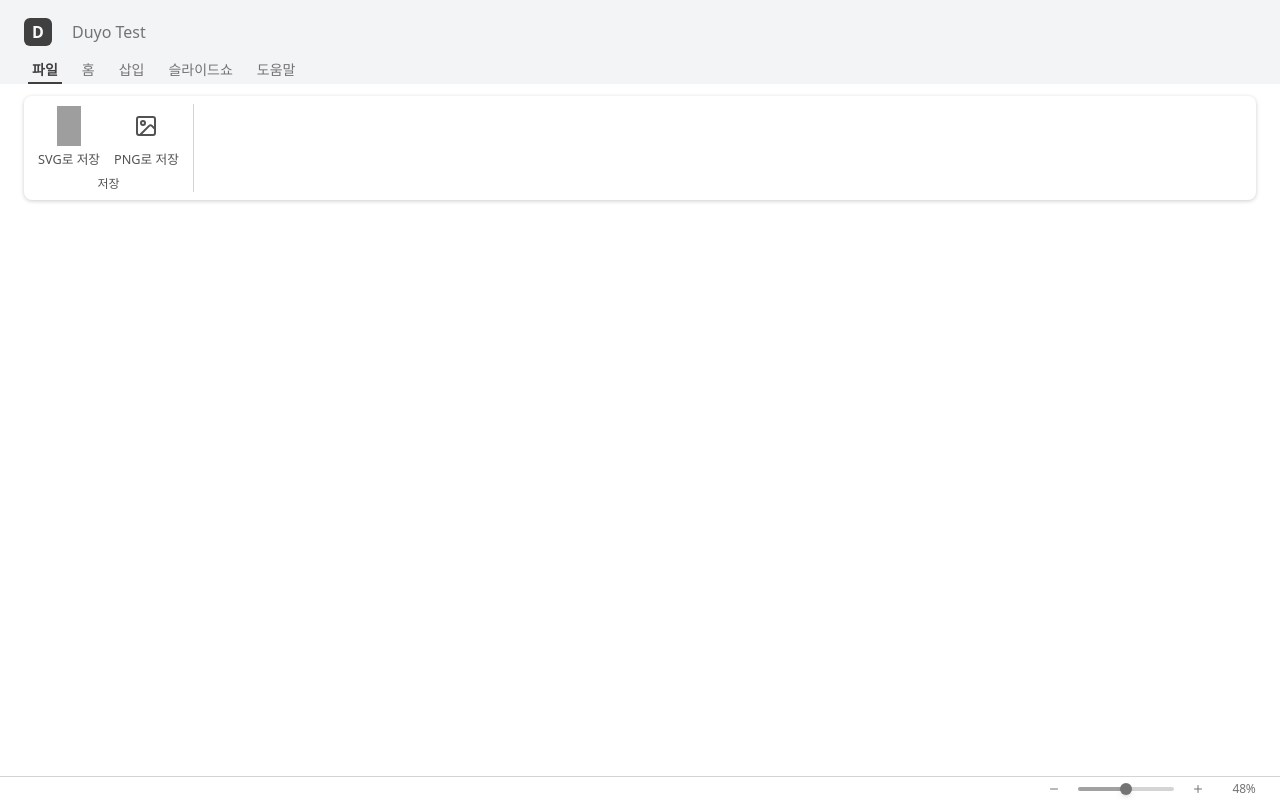
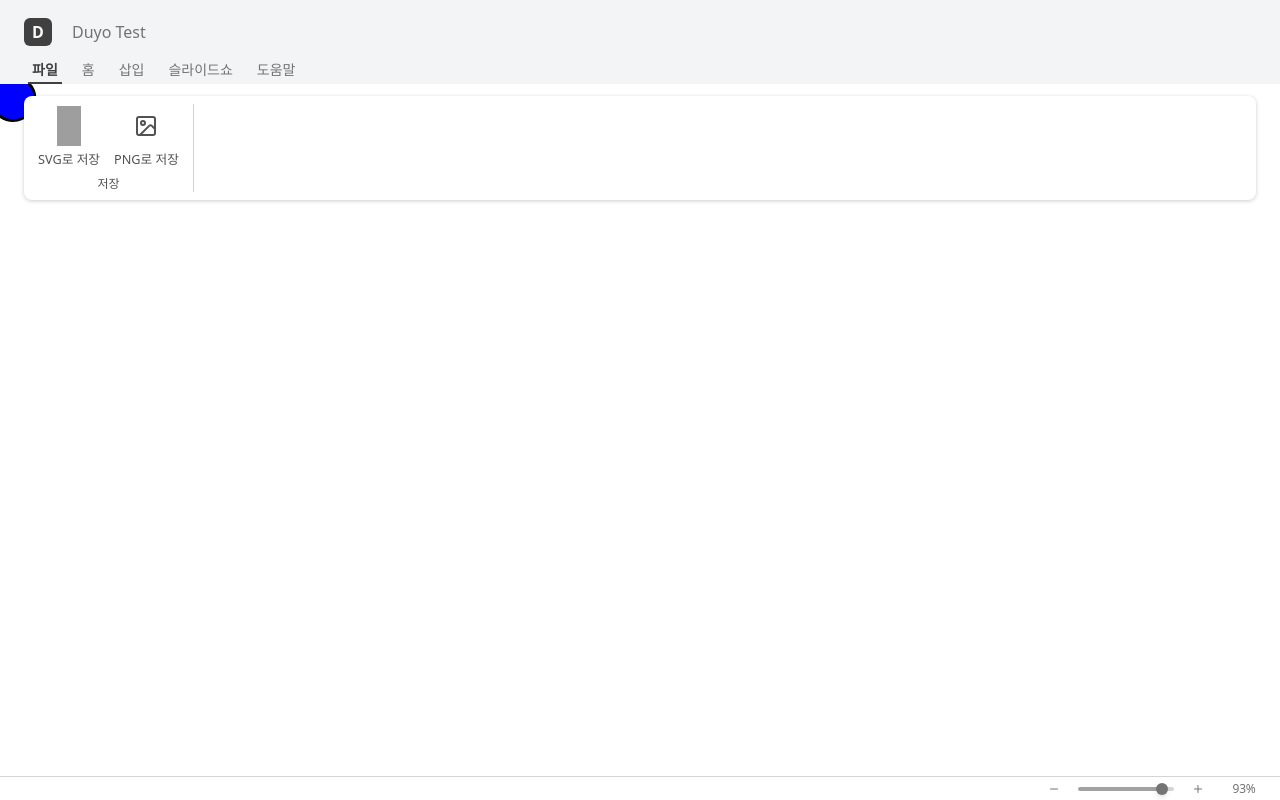
Before and after one commit to rlwjd31/duyo-prj, a React (Vite) app: page / in a window 1280 px wide. Built offline with nearby package versions, Linux system fonts and the light colour scheme; grey boxes are pictures that could not be loaded.

Commit message:
🚀 [Feat]: Connect global scale state to need component
전역 상태인 scale이 필요한 곳 custom input, footer와 body에 연결하여 scale의 값이 mutate됨에 따라 rendering

```diff
--- a/src/components/Body.tsx
+++ b/src/components/Body.tsx
@@ -1,6 +1,7 @@
 import { useState, useEffect } from "react";
 import Circle, { CircleProps } from "./atoms/Circle";
 import Rectangle, { RectangleProps } from "./atoms/Rectangle";
+import { useScale } from "../providers/Scale.provider";
 
 type Circle = CircleProps & {
   id: number;
@@ -15,7 +16,7 @@ type Rectangle = RectangleProps & {
 type Shape = Circle | Rectangle;
 
 export default function Body() {
-  const [scale, setScale] = useState(1);
+  const { currentScale, setCurrentScale } = useScale();
   const [shapes] = useState<Shape[]>([
     { id: 1, type: "circle", x: 100, y: 100, size: 50 },
     { id: 2, type: "rectangle", x: 200, y: 150, width: 100, height: 60 },
@@ -25,7 +26,7 @@ export default function Body() {
     const handleWheel = (event: WheelEvent) => {
       if (event.metaKey || event.ctrlKey) {
         event.preventDefault();
-        setScale((prev) =>
+        setCurrentScale((prev) =>
           Math.min(Math.max(prev - event.deltaY * 0.001, 0.1), 1)
         );
       }
@@ -41,7 +42,7 @@ export default function Body() {
         <div
           className="absolute shadow-(--card-shadow) min-h-[900px] min-w-[1600px] w-[800px] h-[600px] bg-white border-[0.35px] rounded-lg border-neutral-300 transform-translate-50-50 transform-origin-center"
           style={{
-            transform: `scale(${scale})`,
+            transform: `scale(${currentScale})`,
           }}
         >
           {shapes.map((shape) =>
@@ -69,7 +70,6 @@ export default function Body() {
   );
 }
 
-
 // export const pickerColors = [
 //   "#FF8686",
 //   "#FFC56F",
--- a/src/components/Footer.tsx
+++ b/src/components/Footer.tsx
@@ -1,7 +1,10 @@
+import { useScale } from "../providers/Scale.provider";
 import CustomInputRange from "./atoms/CustomInputRange";
 import Icon from "./atoms/icons";
 
 export default function Footer() {
+  const { currentScale, setCurrentScale } = useScale();
+
   return (
     <footer className="absolute bottom-0 left-0 z-20 justify-end flex h-6 w-full flex-row items-center border-t border-neutral-300 px-4">
       <div className="flex h-full flex-row items-center gap-x-2">
@@ -9,17 +12,19 @@ export default function Footer() {
           <button className="h-full px-3 outline-none hover:bg-neutral-200">
             <Icon iconType="minus" />
           </button>
-          <CustomInputRange />
+          <CustomInputRange
+            value={+(currentScale * 100).toFixed(0)}
+            setValue={setCurrentScale}
+          />
           <button className="h-full px-3 outline-none hover:bg-neutral-200">
             <Icon iconType="plus" />
           </button>
         </div>
-        {/* 퍼센트 */}
         <div
           className="w-10 select-none text-center text-xs font-medium tracking-tight text-neutral-500"
           data-state="closed"
         >
-          48%
+          {`${(currentScale * 100).toFixed(0)}%`}
         </div>
       </div>
     </footer>
--- a/src/components/atoms/CustomInputRange.tsx
+++ b/src/components/atoms/CustomInputRange.tsx
@@ -1,8 +1,14 @@
-import { useState } from "react";
+import { Dispatch, SetStateAction } from "react";
 
-export default function CustomInputRange() {
-  const [value, setValue] = useState(50); // 기본 값 설정
+type CustomInputRangeProps = {
+  value: number;
+  setValue: Dispatch<SetStateAction<number>>;
+};
 
+export default function CustomInputRange({
+  value,
+  setValue,
+}: CustomInputRangeProps) {
   return (
     <div className="flex w-24 items-center justify-center">
       <input
@@ -10,6 +16,7 @@ export default function CustomInputRange() {
         min="0"
         max="100"
         value={value}
+        step={1}
         onChange={(e) => setValue(+e.target.value)}
         className={`w-full h-1 rounded-lg appearance-none cursor-pointer bg-transparent
                    [&::-webkit-slider-thumb]:appearance-none
--- a/src/providers/Scale.provider.tsx
+++ b/src/providers/Scale.provider.tsx
@@ -17,7 +17,7 @@ const ScaleProviderContext = createContext<DropdownContextType | undefined>(
 );
 
 export function ScaleProvider({ children }: { children: ReactNode }) {
-  const [currentScale, setCurrentScale] = useState<number>(93);
+  const [currentScale, setCurrentScale] = useState<number>(0.93);
 
   return (
     <ScaleProviderContext.Provider
@@ -32,7 +32,7 @@ export function ScaleProvider({ children }: { children: ReactNode }) {
 }
 
 // eslint-disable-next-line react-refresh/only-export-components
-export function useDropdownVisible() {
+export function useScale() {
   const context = useContext(ScaleProviderContext);
 
   if (!context) {
```
